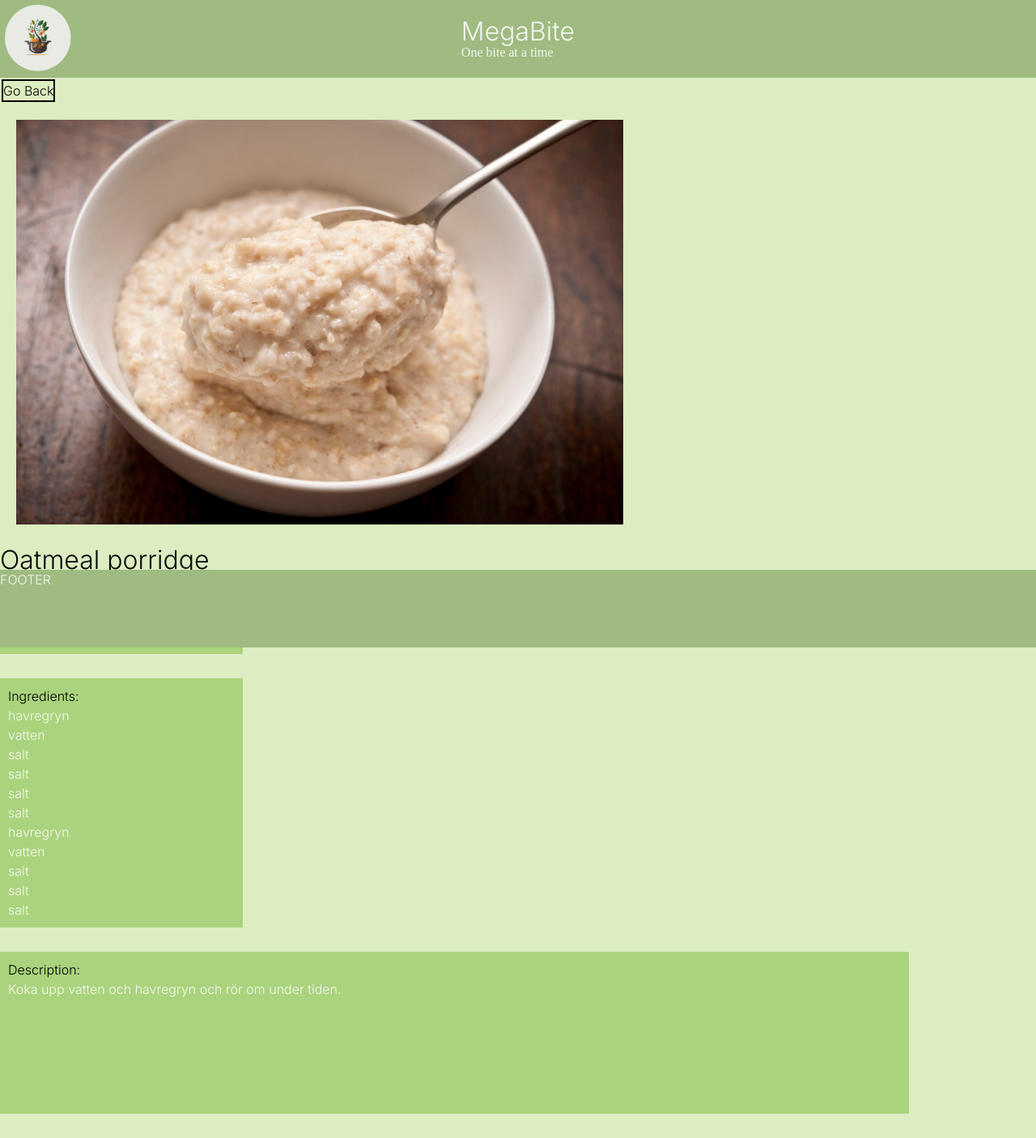
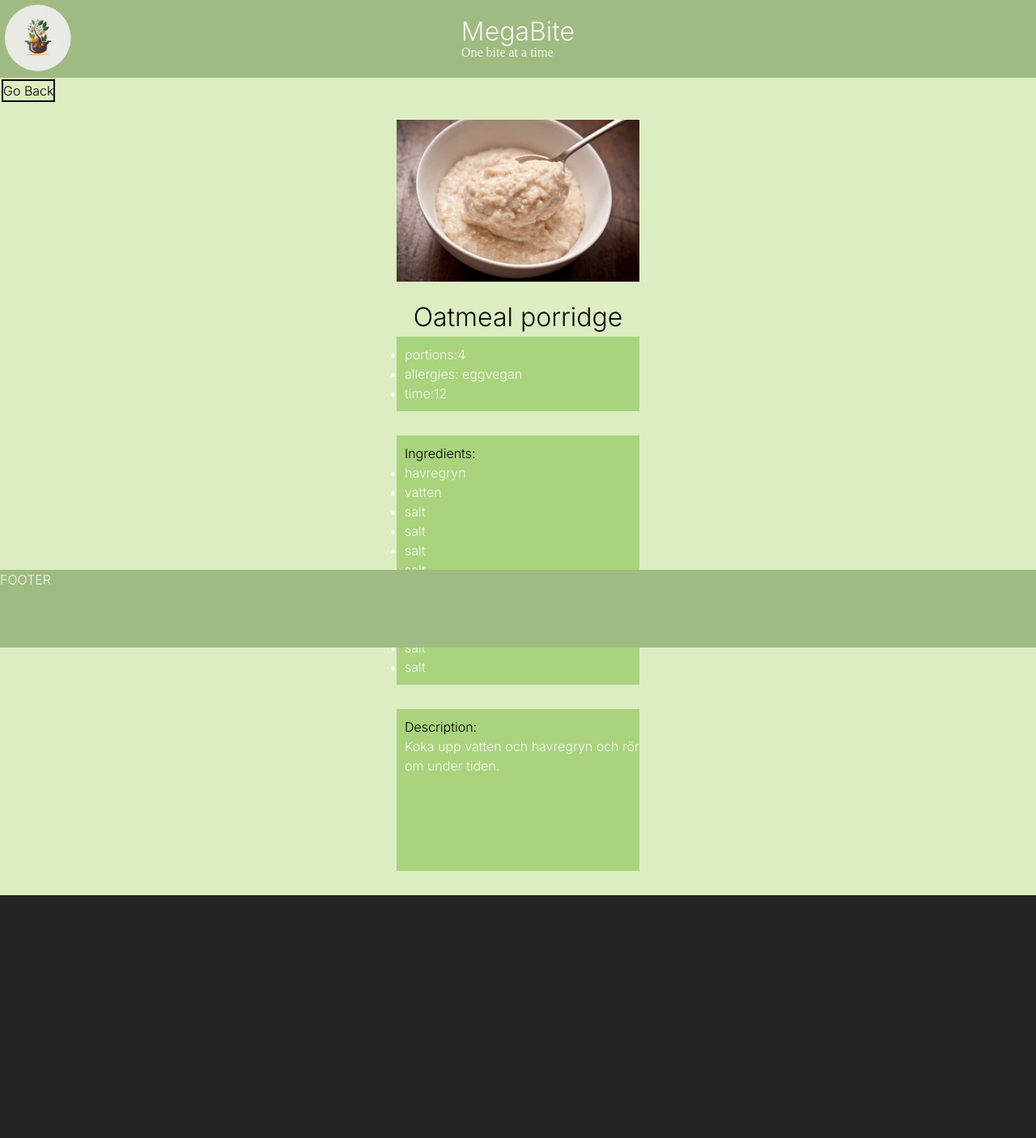
Before and after one commit to AdamGrubb/grupp10, a React (Vite) app in the folder MegaBite/: page /recipepage in a window 1280 px wide. Shown: the whole page at 81% size. After the commit the page ends 1106 px from the top, so only its background shows below. Built offline with nearby package versions, Linux system fonts and the light colour scheme; a web font is replaced by a local one.

Commit message:
added more css

```diff
--- a/MegaBite/src/components/recipePage/RecipePage.css
+++ b/MegaBite/src/components/recipePage/RecipePage.css
@@ -7,8 +7,15 @@
   font-size: 16px;
   width: auto;
 }
+.box {
+
+        display: flex;
+        align-items: center;
+        justify-content: center;
+
+}
 .img {
-    max-width: 750px;
+    max-width: 300px;
     max-height: 500px;
     margin: 20px;
 
@@ -37,7 +44,7 @@
 }
 
 .description {
-    width: 1123px;
+    width: 300px;
     min-height: 200px;
     margin-top: 30px;
     margin-bottom: 30px;
--- a/MegaBite/src/components/recipePage/RecipePage.jsx
+++ b/MegaBite/src/components/recipePage/RecipePage.jsx
@@ -28,7 +28,7 @@ return (
       <button className="btnGoBack" onClick={() => navigate(-1)}>
           Go Back
       </button>
-      <div className="flex flex-col item-center" >
+      <div className="flex box flex-col" >
         <img className="img" id="pictureOfDish" src={porridge} alt="Picture of dish" />
         <h1 className="recipeTitle">{recipe.title}</h1>
         <section id="ServingsAndAllergens" className="">
```
